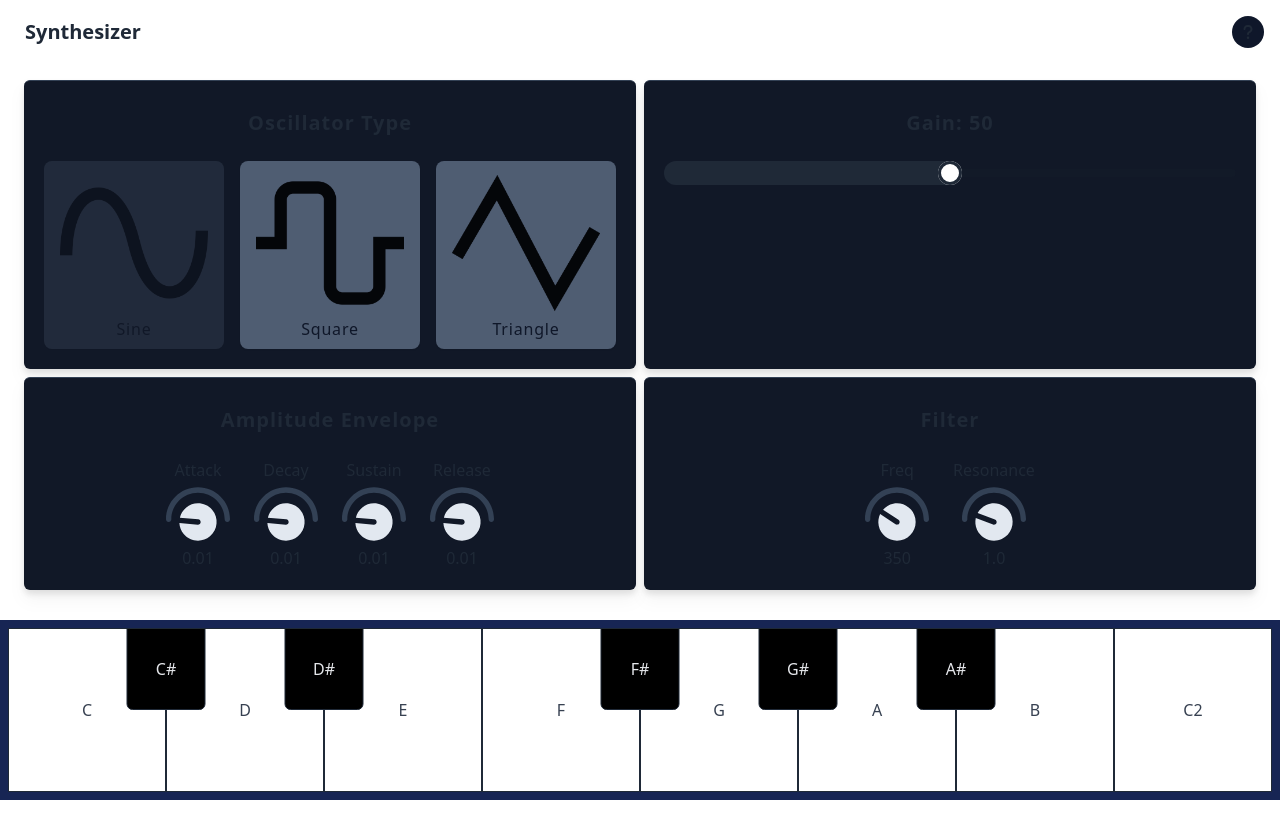
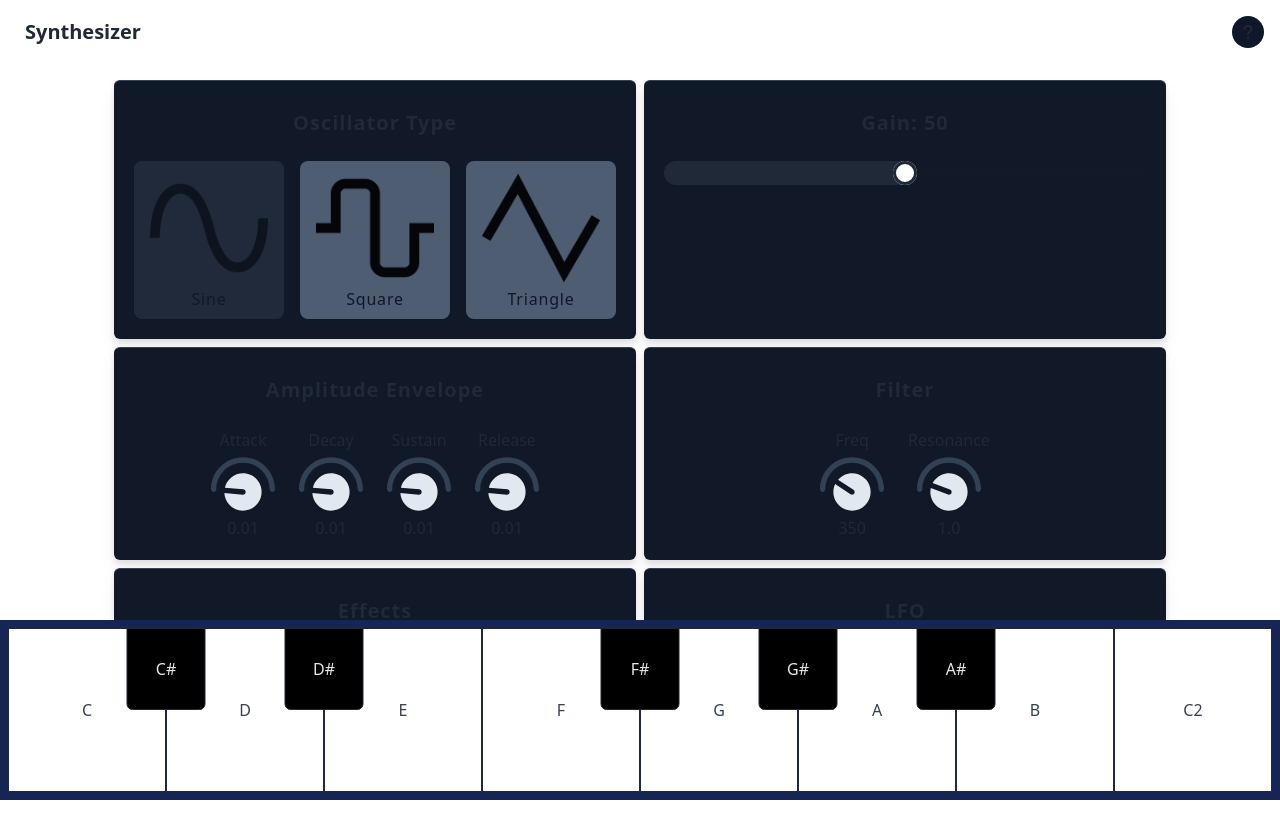
Before and after one commit to jwmdykes/web-synthesizer, a React (Create React App) app: page / in a window 1280 px wide. Shown: the top 838 px of the page. Before the commit the page ends 800 px from the top, so only its background shows below. Built offline with nearby package versions, Linux system fonts and the light colour scheme.

Commit message:
fixed container sizes

```diff
--- a/src/App.tsx
+++ b/src/App.tsx
@@ -323,7 +323,7 @@ function App() {
           className={`flex flex-col gap-5 pt-6`}
           style={{ paddingBottom: `${pianoHeight + 16}px` }}
         >
-          <div className='px-6 grid grid-cols-2 gap-2'>
+          <div className='mx-auto container px-6 grid grid-cols-2 gap-2'>
             <ControlBox>
               <ControlBoxHeader text='Oscillator Type'></ControlBoxHeader>
               <div className='flex items-center justify-between gap-4'>
@@ -425,6 +425,14 @@ function App() {
                 ></SingleKnobControl>
               </div>
             </ControlBox>
+
+            <ControlBox>
+              <ControlBoxHeader text='Effects'></ControlBoxHeader>
+            </ControlBox>
+
+            <ControlBox>
+              <ControlBoxHeader text='LFO'></ControlBoxHeader>
+            </ControlBox>
           </div>
         </div>
         <div
--- a/tailwind.config.js
+++ b/tailwind.config.js
@@ -1,10 +1,13 @@
 /** @type {import('tailwindcss').Config} */
 module.exports = {
-  content: [
-    "./src/**/*.{js,jsx,ts,tsx}"
-  ],
+  content: ['./src/**/*.{js,jsx,ts,tsx}'],
   theme: {
+    screens: {
+      mobile: '600px',
+      tablet: '800px',
+      desktop: '1100px',
+    },
     extend: {},
   },
-  plugins: [require("daisyui")],
-}
+  plugins: [require('daisyui')],
+};
```
